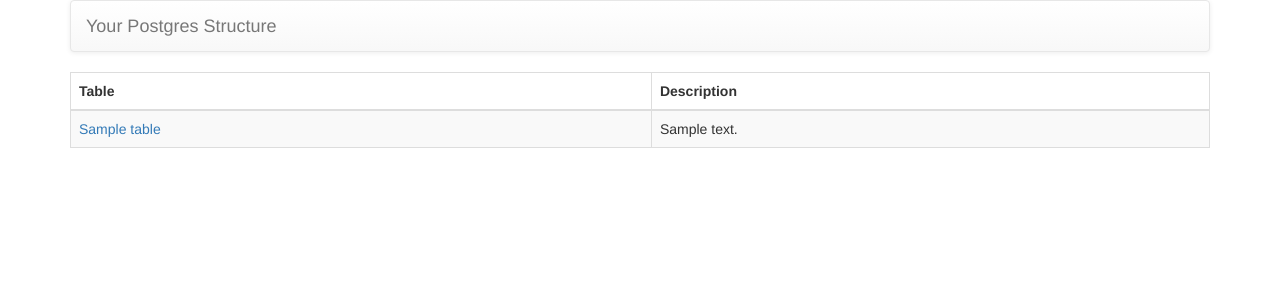
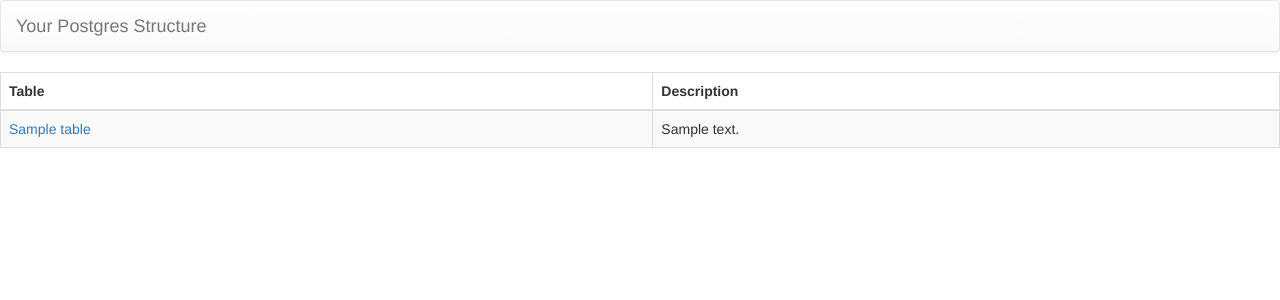
Before and after one commit to narusemotoki/PgStructure, a Python web app: template pgstructure/pgstructure/templates/table_list.html in a window 1280 px wide. Shown: the top 300 px of the page. Run offline with Jinja, Linux system fonts and the light colour scheme; the template is opened without the code that fills it: most values are stand-ins (such as "Sample title", 1, 10 or a date in 2020); some libraries are stand-ins or nearby versions.

Commit message:
Unlimited width closes #3

```diff
--- a/pgstructure/pgstructure/templates/base.html
+++ b/pgstructure/pgstructure/templates/base.html
@@ -7,7 +7,7 @@
     <link rel="stylesheet" href="//netdna.bootstrapcdn.com/bootstrap/3.1.1/css/bootstrap.min.css">
     <link rel="stylesheet" href="//netdna.bootstrapcdn.com/bootstrap/3.1.1/css/bootstrap-theme.min.css">
   </head>
-  <body class="container">
+  <body>
     <nav class="navbar navbar-default" role="navigation">
       <div class="container-fluid">
         <div class="navbar-header">
```
